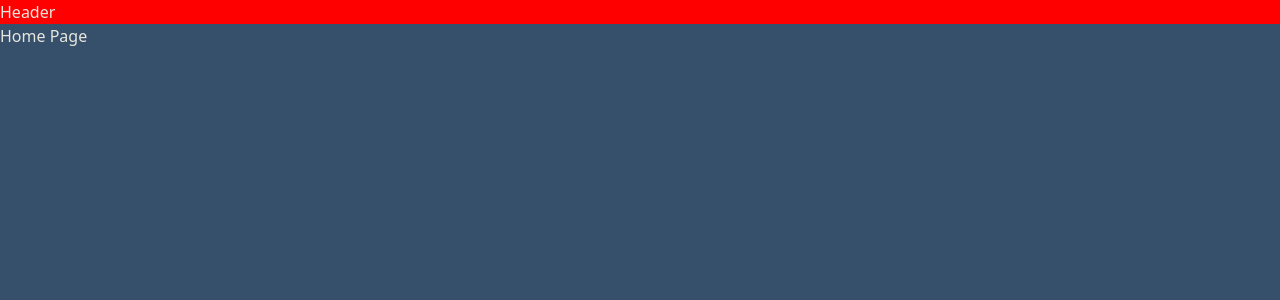
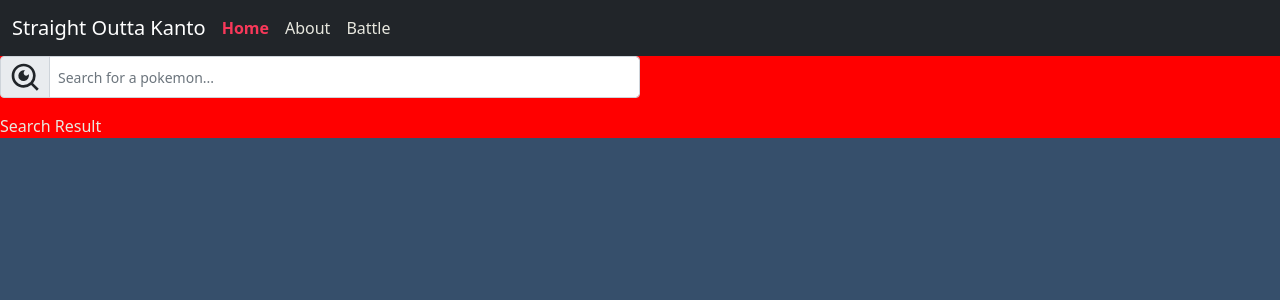
Before and after one commit to pradhanishan/straight-outta-kanto, a React (Create React App) app in the folder client/: page / in a window 1280 px wide. Shown: the top 300 px of the page. Built offline with nearby package versions, Linux system fonts and the light colour scheme; no server answers.

Commit message:
add search ui skeleton and connect to pokeapi in homepage

```diff
--- a/client/src/components/layouts/header/Header.tsx
+++ b/client/src/components/layouts/header/Header.tsx
@@ -1,7 +1,40 @@
 import { FC } from "react";
+import Container from "react-bootstrap/Container";
+import Nav from "react-bootstrap/Nav";
+import Navbar from "react-bootstrap/Navbar";
+import HeaderNavigationItem from "../../ui/HeaderNavigationItem";
+const Header: FC = () => {
+  // array of object of header navigation items
+  const headerNavigationItems: { URL: string; content: string }[] = [
+    { URL: "/", content: "Home" },
+    { URL: "/about", content: "About" },
+    { URL: "/battle", content: "Battle" },
+  ];
 
-const Header: FC = () => {
-  return <header style={{ backgroundColor: "red" }}>Header</header>;
+  return (
+    <header>
+      <Navbar bg="dark" variant="dark" expand="lg">
+        <Container fluid>
+          <Navbar.Brand>Straight Outta Kanto</Navbar.Brand>
+          <Navbar.Toggle aria-controls="navbarScroll" />
+          <Navbar.Collapse id="navbarScroll">
+            <Nav className="me-auto my-2 my-lg-0" style={{ maxHeight: "200px" }} navbarScroll>
+              {headerNavigationItems.map((headerNavigationItem) => {
+                return (
+                  <HeaderNavigationItem
+                    key={headerNavigationItem.URL}
+                    URL={headerNavigationItem.URL}
+                    content={headerNavigationItem.content}
+                  />
+                );
+              })}
+            </Nav>
+            {/* <HeaderNavigationItem URL="" content="register" /> */}
+          </Navbar.Collapse>
+        </Container>
+      </Navbar>
+    </header>
+  );
 };
 
 export default Header;
--- /dev/null
+++ b/client/src/components/search/SearchBar.tsx
@@ -0,0 +1,17 @@
+import { FC } from "react";
+import Form from "react-bootstrap/Form";
+import InputGroup from "react-bootstrap/InputGroup";
+import { RiSearchEyeLine } from "react-icons/ri";
+
+const SearchBar: FC = () => {
+  return (
+    <InputGroup size="sm" className="mb-3 w-50">
+      <InputGroup.Text id="inputGroup-sizing-sm">
+        <RiSearchEyeLine size={32} />
+      </InputGroup.Text>
+      <Form.Control aria-label="Small" aria-describedby="inputGroup-sizing-sm" placeholder="Search for a pokemon..." />
+    </InputGroup>
+  );
+};
+
+export default SearchBar;
--- /dev/null
+++ b/client/src/components/search/SearchResult.tsx
@@ -0,0 +1,7 @@
+import { FC } from "react";
+
+const SearchResult: FC = () => {
+  return <div>Search Result</div>;
+};
+
+export default SearchResult;
--- /dev/null
+++ b/client/src/components/ui/HeaderNavigationItem.tsx
@@ -0,0 +1,18 @@
+import { FC } from "react";
+import { NavLink } from "react-router-dom";
+import classes from "./header-navigation-item.module.css";
+
+interface IHeaderNavigationProps {
+  URL: string;
+  content: string;
+}
+
+const HeaderNavigationItem: FC<IHeaderNavigationProps> = (props: IHeaderNavigationProps) => {
+  return (
+    <NavLink to={props.URL} className={({ isActive }) => (isActive ? classes["active-link"] : classes.link)}>
+      {props.content}
+    </NavLink>
+  );
+};
+
+export default HeaderNavigationItem;
--- /dev/null
+++ b/client/src/components/ui/header-navigation-item.module.css
@@ -0,0 +1,22 @@
+.link,
+.active-link {
+  text-decoration: none;
+  margin-right: 1rem;
+  color: var(--color-primary-font);
+}
+
+.active-link {
+  font-weight: bold;
+  color: var(--color-primary-accent);
+}
+
+.link:hover,
+.link:focus,
+.active-link:hover,
+.active-link:focus {
+  color: var(--color-primary-accent);
+}
+
+.pointer {
+  display: none;
+}
--- /dev/null
+++ b/client/src/constants/config.ts
@@ -0,0 +1,3 @@
+export const config = {
+  API_URL: "https://pokeapi.co/api/v2",
+};
--- a/client/src/pages/HomePage.tsx
+++ b/client/src/pages/HomePage.tsx
@@ -1,7 +1,30 @@
-import { FC } from "react";
+import { FC, useState, useEffect } from "react";
+import SearchBar from "../components/search/SearchBar";
+import SearchResult from "../components/search/SearchResult";
+import classes from "./home-page.module.css";
+import { config } from "../constants/config";
 
 const HomePage: FC = () => {
-  return <div>Home Page</div>;
+  const [allPokemonNames, setAllPokemonNames] = useState<string[]>([]);
+
+  // fetch list of all pokemon from server
+  useEffect(() => {
+    const fetchAllPokemonData = async () => {
+      const response = await fetch(`${config.API_URL}/pokemon?limit=100000&offset=0`);
+      const responseData: { count: number; next: any; previous: any; results: { name: string; url: string }[] } =
+        await response.json();
+      setAllPokemonNames(responseData.results.map((result) => result.name));
+    };
+
+    fetchAllPokemonData();
+  }, []);
+
+  return (
+    <div className={classes["home-page-container"]}>
+      <SearchBar />
+      <SearchResult />
+    </div>
+  );
 };
 
 export default HomePage;
--- /dev/null
+++ b/client/src/pages/home-page.module.css
@@ -0,0 +1,3 @@
+.home-page-container {
+  background-color: red;
+}
```
Also changed, not shown: client/src/components/search/SearchResultItem.tsx (added, +7 -0 lines).
